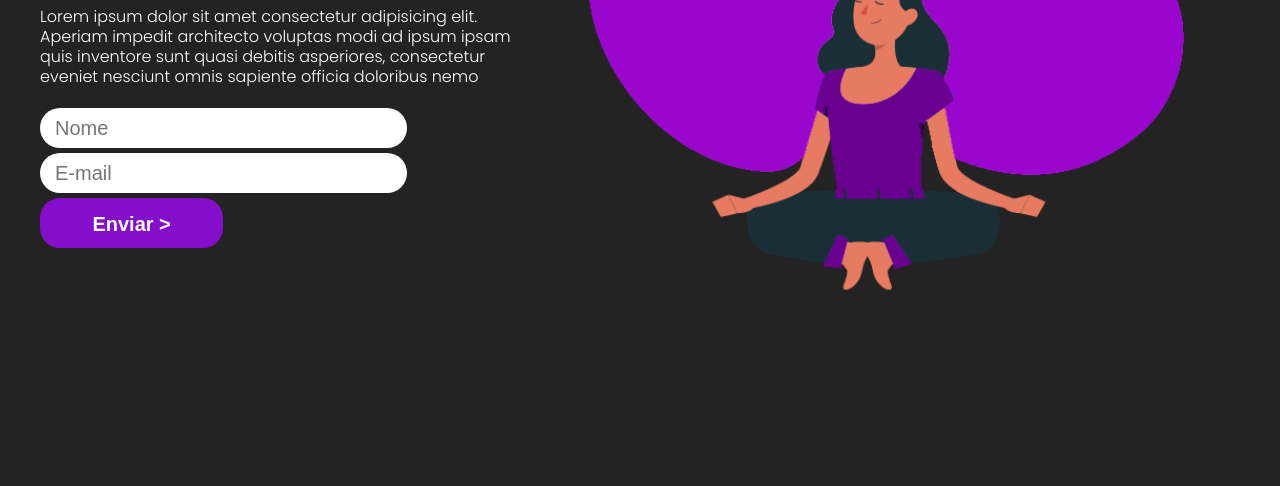
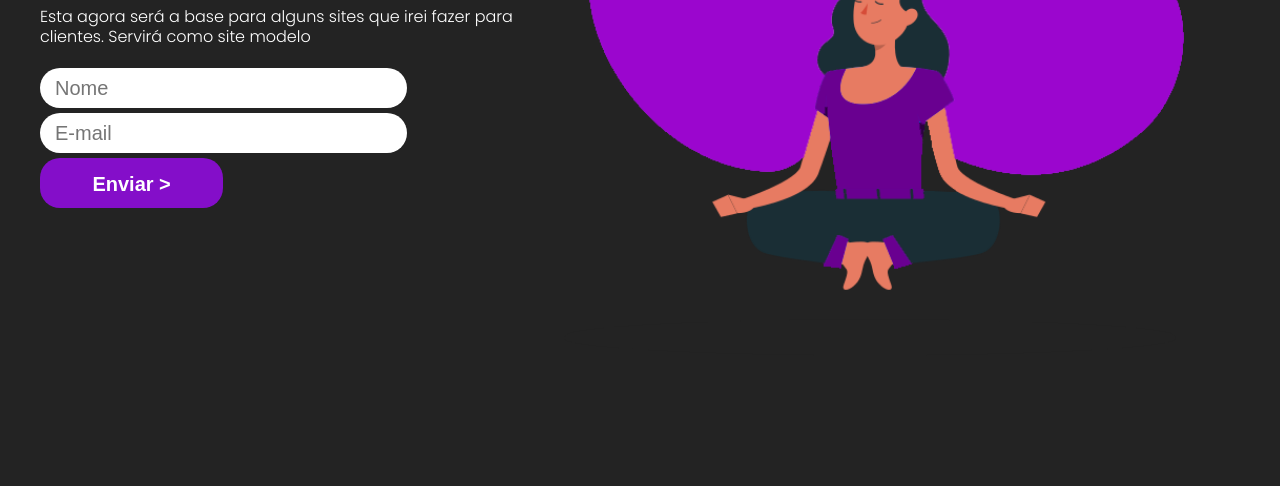
Before and after one commit to kallemback/LANDING-PAGE, a plain HTML site: page index.html in a window 1280 px wide. Shown: the part 314-800 px from the top of the page. Drawn offline with Linux system fonts and the light colour scheme.

Commit message:
ajustes no vscode

```diff
--- a/index.html
+++ b/index.html
@@ -28,7 +28,8 @@
         <aside>
             <span><h2>Inscreva-se agora</h2></span>
                 <h2>na Newslatter</h2>
-                <p>Lorem ipsum dolor sit amet consectetur adipisicing elit. Aperiam impedit architecto voluptas modi ad ipsum ipsam quis inventore sunt quasi debitis asperiores, consectetur eveniet nesciunt omnis sapiente officia doloribus nemo</p>
+                <p>Esta agora será a base para alguns sites que irei fazer para clientes. Servirá como site modelo</p>
+
         <form>
             <input type="text" placeholder="Nome">
             <input type="email" placeholder="E-mail">
```
